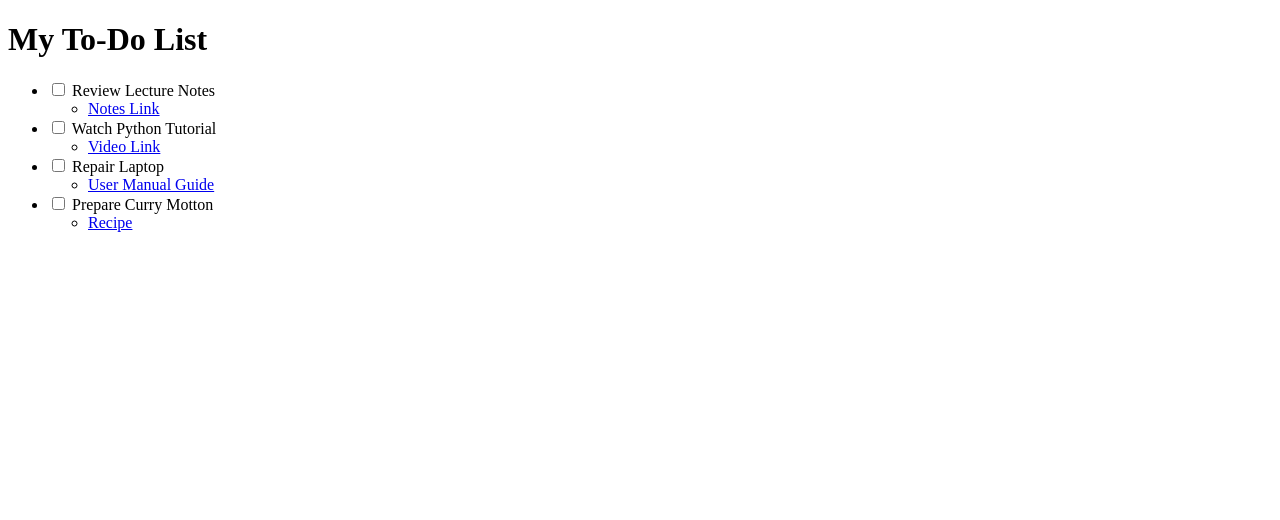
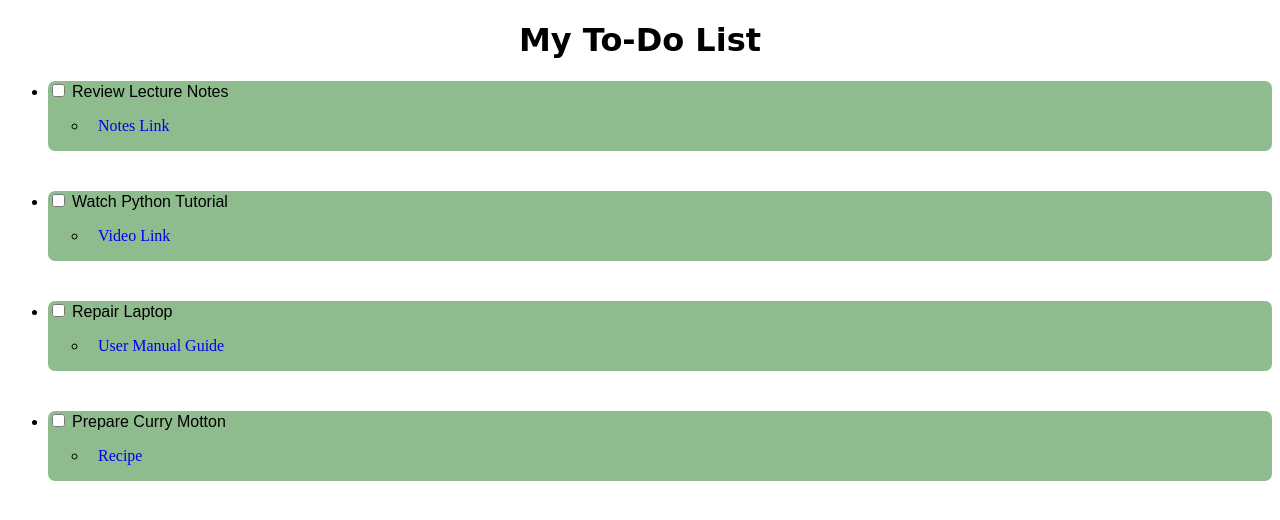
Before and after one commit to darren0905/styled-to-do-list, a plain HTML site: page index.html in a window 1280 px wide. Drawn offline with Linux system fonts and the light colour scheme.

Commit message:
Correct the typo

```diff
--- a/index.html
+++ b/index.html
@@ -4,7 +4,7 @@
 <head>
     <meta charset="utf-8">
     <title>Styled To-Do List</title>
-    <link rel="stylesheets" href="styles.css" />
+    <link rel="stylesheet" href="styles.css" />
 </head>
 
 <body>
```
